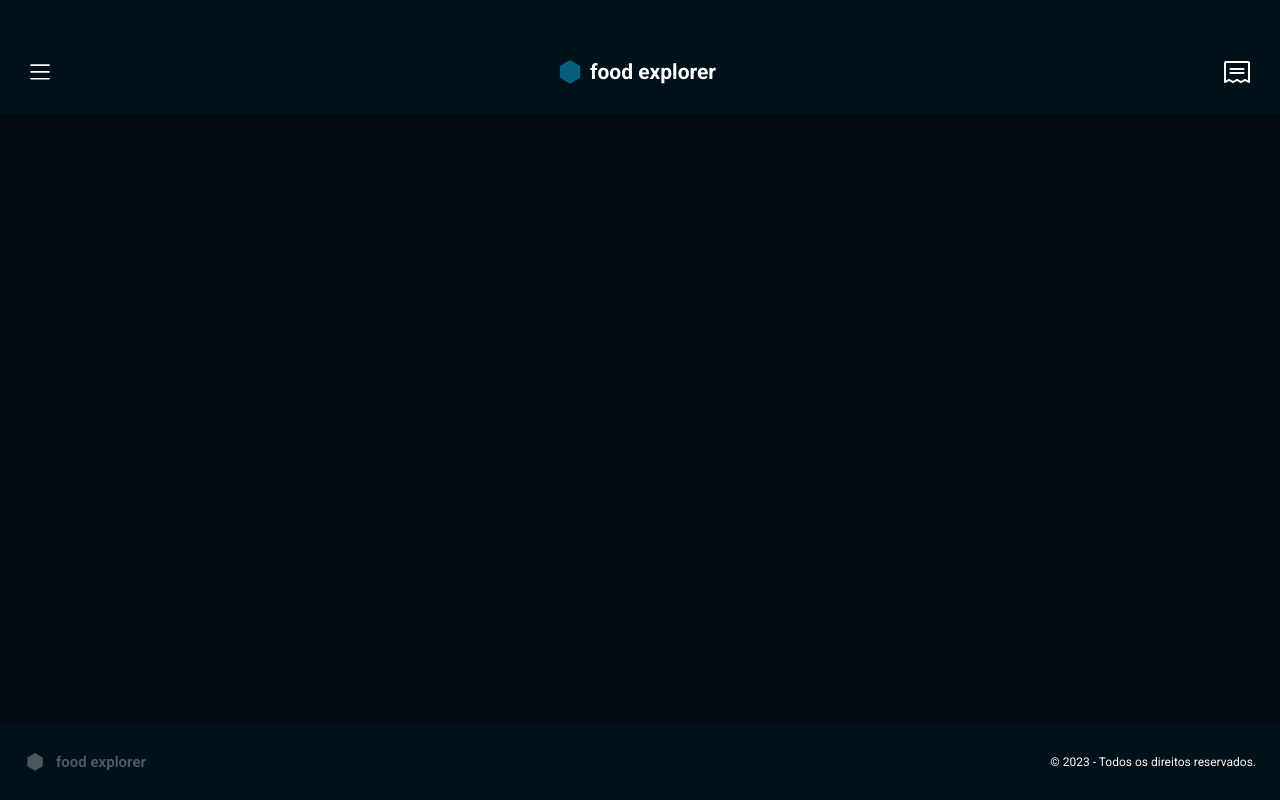
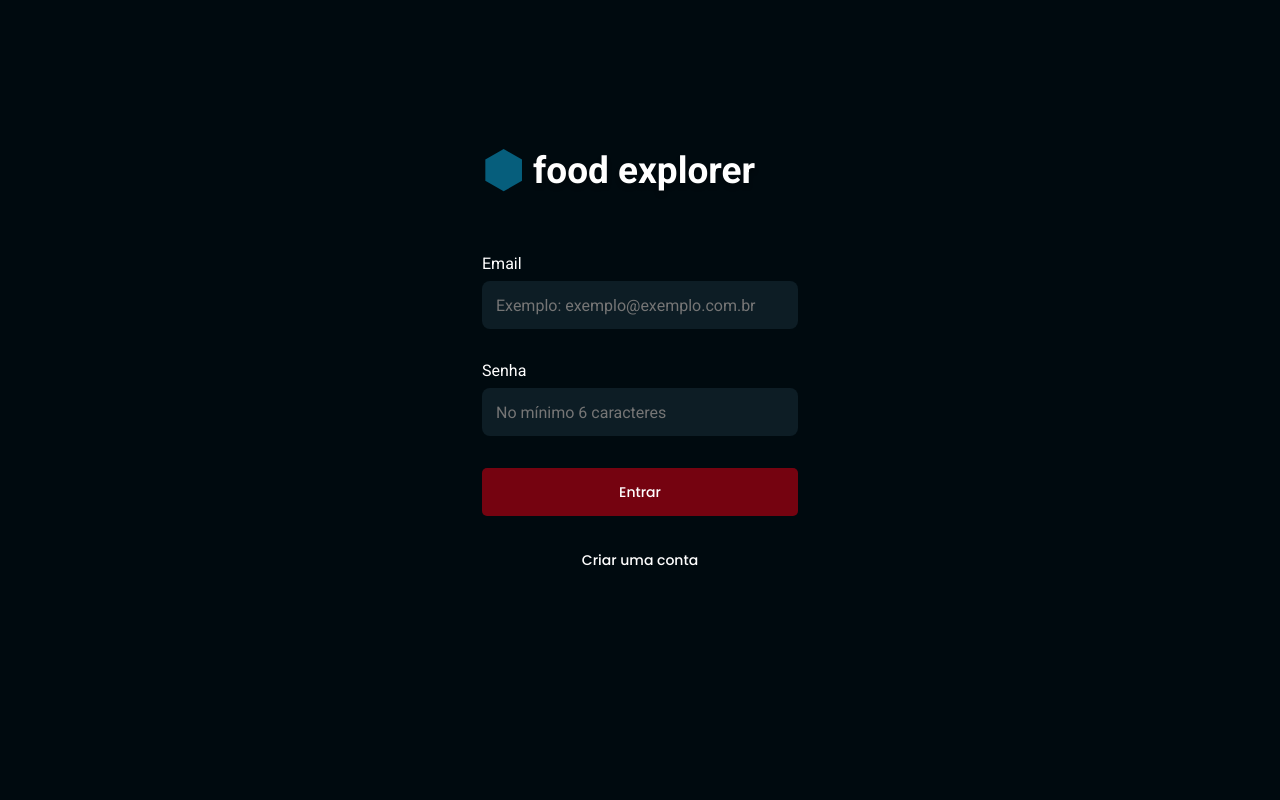
Before and after one commit to raiisoares/food-explorer-web, a React (Vite) app: page / in a window 1280 px wide. Built offline with nearby package versions, Linux system fonts and the light colour scheme.

Commit message:
Menu bug fixed and brand components resizing

```diff
--- a/src/components/Header/index.jsx
+++ b/src/components/Header/index.jsx
@@ -2,19 +2,22 @@ import { Container } from "./styles";
 import { Brand } from '../Brand';
 import { ButtonIcon } from '../ButtonIcon';
 import { SlMenu } from "react-icons/sl"
+import { FiX } from "react-icons/fi";
 
 export function Header({ menu, icon: Icon, logo, button, ...rest }) {
     return (
         <Container {...rest}>
+
             {
                 menu &&
                 <div className="menu" >
-                    <button>
-                        {Icon && <Icon size={24} />}
-                    </button>
+                    <ButtonIcon><FiX size={24} /></ButtonIcon>
                     <h1>Menu</h1>
                 </div>
             }
+
+            {!menu &&
+                <>
                     <ButtonIcon><SlMenu size={20} /></ButtonIcon>
                     <Brand />
                     <ButtonIcon>
@@ -24,6 +27,10 @@ export function Header({ menu, icon: Icon, logo, button, ...rest }) {
                             <path fillRule="evenodd" clipRule="evenodd" d="M0.585787 0.586016C0.960859 0.210943 1.46957 0.000228882 2 0.000228882H24C24.5304 0.000228882 25.0391 0.210943 25.4142 0.586016C25.7893 0.961089 26 1.4698 26 2.00023V21.0002C26 21.3468 25.8205 21.6687 25.5257 21.8509C25.2309 22.0331 24.8628 22.0497 24.5528 21.8947L21 20.1183L17.4472 21.8947C17.1657 22.0354 16.8343 22.0354 16.5528 21.8947L13 20.1183L9.44721 21.8947C9.16569 22.0354 8.83431 22.0354 8.55279 21.8947L5 20.1183L1.44721 21.8947C1.13723 22.0497 0.769085 22.0331 0.474269 21.8509C0.179452 21.6687 0 21.3468 0 21.0002V2.00023C0 1.4698 0.210714 0.961088 0.585787 0.586016ZM24 2.00023L2 2.00023L2 19.3822L4.55279 18.1058C4.83431 17.965 5.16569 17.965 5.44721 18.1058L9 19.8822L12.5528 18.1058C12.8343 17.965 13.1657 17.965 13.4472 18.1058L17 19.8822L20.5528 18.1058C20.8343 17.965 21.1657 17.965 21.4472 18.1058L24 19.3822V2.00023Z" fill="white" />
                         </svg>
                     </ButtonIcon>
-        </Container>
+                </>
+
+            }
+
+        </Container >
     )
 }
--- a/src/components/Header/styles.js
+++ b/src/components/Header/styles.js
@@ -16,7 +16,6 @@ export const Container = styled.div`
             display: flex;
             align-items: center;
             gap: 1.6rem;
-            padding-left: 2.8rem;
 
             >h1{
                 font-size: 2.1rem;
--- a/src/main.jsx
+++ b/src/main.jsx
@@ -12,7 +12,7 @@ ReactDOM.createRoot(document.getElementById('root')).render(
   <React.StrictMode>
     <ThemeProvider theme={theme}>
       <GlobalStyles />
-      <Home />
+      <SignIn />
     </ThemeProvider>
   </React.StrictMode>,
 )
--- a/src/pages/Menu/index.jsx
+++ b/src/pages/Menu/index.jsx
@@ -3,13 +3,13 @@ import { Header } from "../../components/Header";
 import { Footer } from "../../components/Footer";
 import { Input } from '../../components/Input';
 import { SlMagnifier } from "react-icons/sl";
-import { FiX } from "react-icons/fi";
+
 
 export function Menu() {
     return (
         <Container>
 
-            <Header menu={true} icon={FiX} />
+            <Header menu={true} />
             <Content>
                 <Input icon={SlMagnifier} placeholder={"Busque por pratos ou ingredientes"} />
                 <button>Sair</button>
--- a/src/pages/SignIn/index.jsx
+++ b/src/pages/SignIn/index.jsx
@@ -8,7 +8,7 @@ export function SignIn() {
     return (
         <Container>
             <main>
-                <Brand />
+                <Brand type={"auth"} />
                 <form action="">
                     <label>Email
                         <Input placeholder={"Exemplo: exemplo@exemplo.com.br"} />
--- a/src/pages/SignUp/index.jsx
+++ b/src/pages/SignUp/index.jsx
@@ -8,7 +8,7 @@ export function SignUp() {
     return (
         <Container>
             <main>
-                <Brand />
+                <Brand type={"auth"} />
                 <form action="">
                     <label>Seu Nome
                         <Input placeholder={"Exemplo: Maria da Silva"} />
```
Lines whose indentation alone changed are shown as unchanged.
